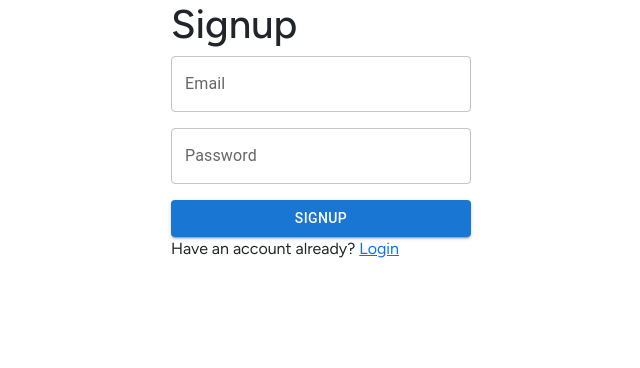
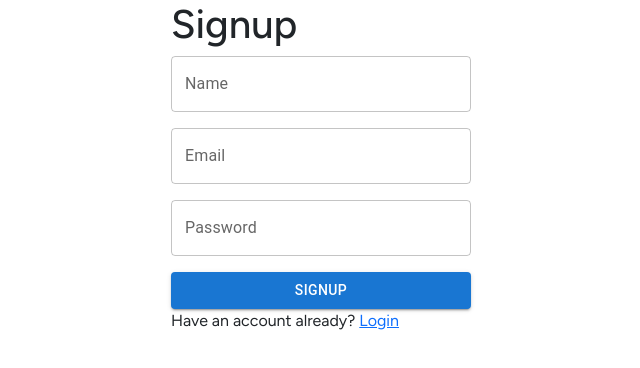
Before and after one commit to cleaningsupplies/auth_public, a React (Create React App) app: page /signup in a window 1280 px wide. Shown: the top 368 px of the page, without its empty margins (319-959 px from the left). Built offline with nearby package versions, Linux system fonts and the light colour scheme; what realm-web would draw is missing.

Commit message:
added local storage for displaying name

```diff
--- a/src/contexts/user.context.js
+++ b/src/contexts/user.context.js
@@ -14,16 +14,17 @@ export const UserProvider = ({ children }) => {
 
  // Function to log in user into our App Service app using their email & password
  const emailPasswordLogin = async (email, password) => {
-   const credentials = Credentials.emailPassword(email, password);
-   const authenticatedUser = await app.logIn(credentials);
-   setUser(authenticatedUser);
-   return authenticatedUser;
+    const credentials = Credentials.emailPassword(email, password);
+    const authenticatedUser = await app.logIn(credentials);
+    setUser(authenticatedUser);
+
+    return authenticatedUser;
  };
 
  // Function to sign up user into our App Service app using their email & password
  const emailPasswordSignup = async (email, password) => {
    try {
-     await app.emailPasswordAuth.registerUser(email, password);
+     await app.emailPasswordAuth.registerUser({email, password});
      // Since we are automatically confirming our users, we are going to log in
      // the user using the same credentials once the signup is complete.
      return emailPasswordLogin(email, password);
--- a/src/pages/Signup.page.js
+++ b/src/pages/Signup.page.js
@@ -12,6 +12,7 @@ const Signup = () => {
  // As explained in the Login page.
  const { emailPasswordSignup } = useContext(UserContext);
  const [form, setForm] = useState({
+    name: "",
    email: "",
    password: ""
  });
@@ -31,20 +32,16 @@ const Signup = () => {
 
  // As explained in the Login page.
  const onSubmit = async () => {
-
-
    try {
     //https://realm.mongodb.com/groups/635beabea043b419bbef7afa/apps/635bec53152200674f1871ed/auth/users
     //https://www.mongodb.com/docs/realm/sdk/node/examples/manage-email-password-users/#std-label-node-register-new-user
-    const app = new App(APP_ID);
-    const email = form.email;
-    const password = form.password;
-    await app.emailPasswordAuth.registerUser({ email, password });
-    redirectNow();
-    //  const user = await emailPasswordSignup(form.email, form.password);
-    //  if (user) {
-    //    redirectNow();
-    //  }
+    //https://www.mongodb.com/docs/realm/web/create-delete-user/
+     const user = await emailPasswordSignup(form.email, form.password);
+     if (user) {
+        localStorage.setItem(form.email, form.name);
+        console.log(localStorage.getItem(form.email));
+        redirectNow();
+     }
    } catch (error) {
      alert(error);
    }
@@ -52,6 +49,15 @@ const Signup = () => {
 
  return <form style={{ display: "flex", flexDirection: "column", maxWidth: "300px", margin: "auto" }}>
    <h1>Signup</h1>
+   <TextField
+     label="Name"
+     type="name"
+     variant="outlined"
+     name="name"
+     value={form.name}
+     onInput={onFormInputChange}
+     style={{ marginBottom: "1rem" }}
+   />
    <TextField
      label="Email"
      type="email"
```
